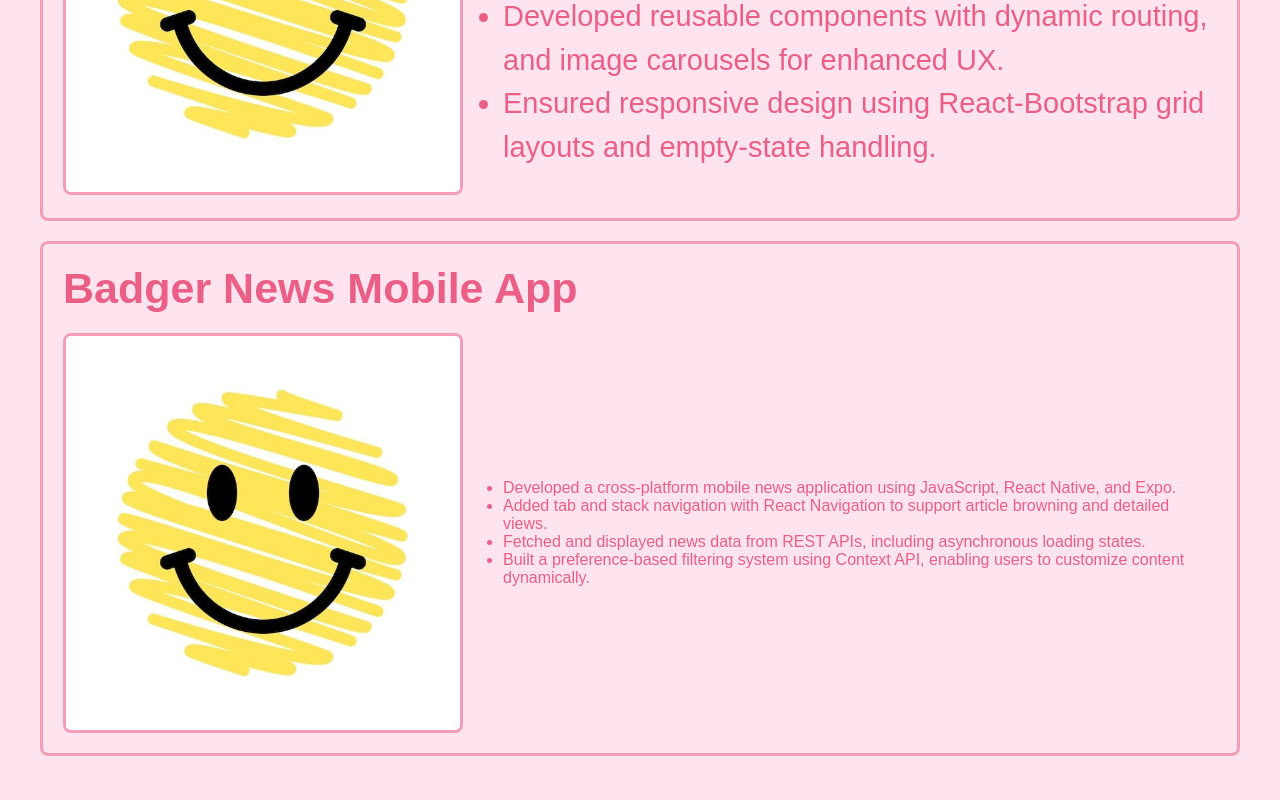
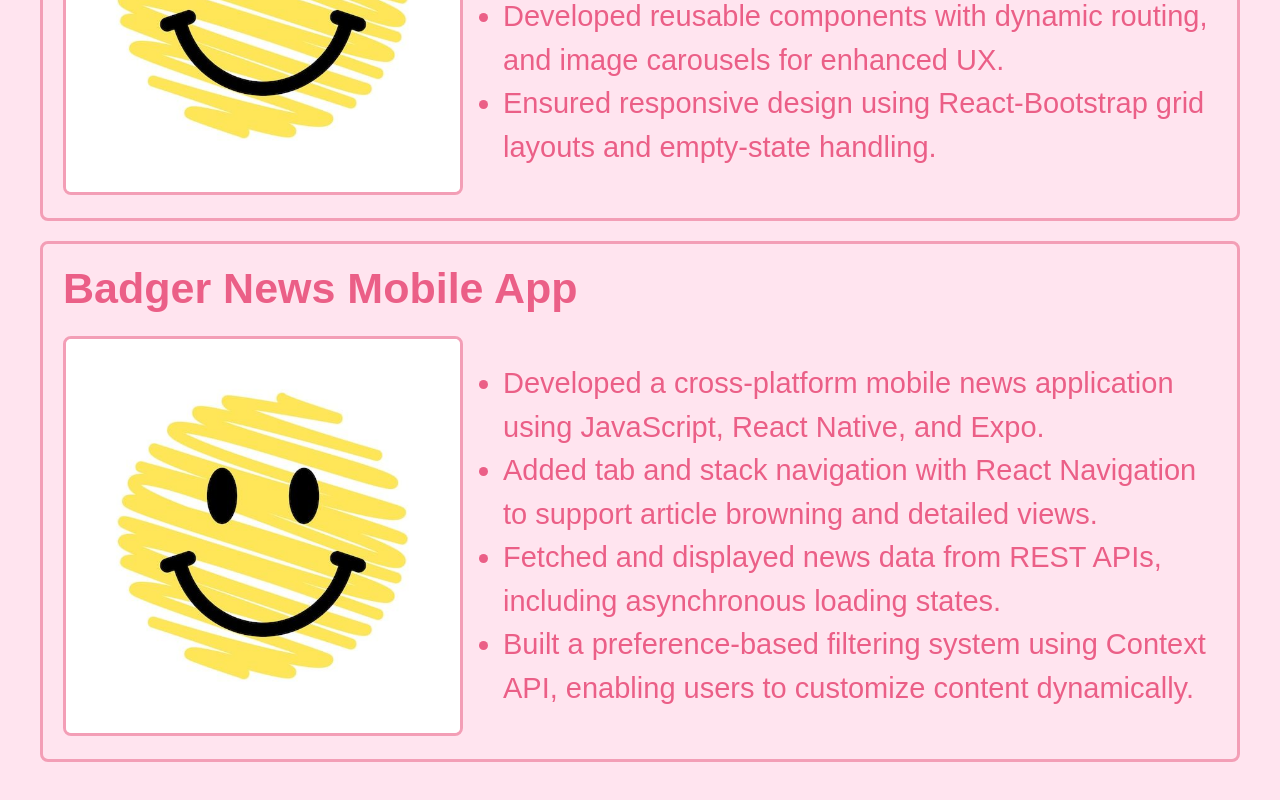
Before and after one commit to helenwang100/portfolio, a React app: page /technical-projects in a window 1280 px wide. Shown: the part 964-1764 px from the top of the page. Built offline with nearby package versions, Linux system fonts and the light colour scheme; the HTML template or start-up script is replaced by a standard one.

Commit message:
fixed badger news projects' content format

```diff
--- a/src/pages/fun_projects.jsx
+++ b/src/pages/fun_projects.jsx
@@ -34,7 +34,7 @@ function FunProjects() {
         </div>
       </section>
 
-      <section id="badgerbuddies-adoption-web-app">
+      <section id="creating-gifs">
         <div className="projects-section">
           <div className="projects-text">
             <h2>Creating GIFs</h2>
--- a/src/pages/technical_projects.jsx
+++ b/src/pages/technical_projects.jsx
@@ -82,7 +82,7 @@ function TechnicalProjects() {
             <h2>Badger News Mobile App</h2>
             <div className="projects-layout">
               <img className="projects-photo" src={photo} alt="Helen Wang" />
-              <ul className="projects-content">
+              <ul className="tech-projects-content">
                 <li>
                   Developed a cross-platform mobile news application using
                   JavaScript, React Native, and Expo.
```
